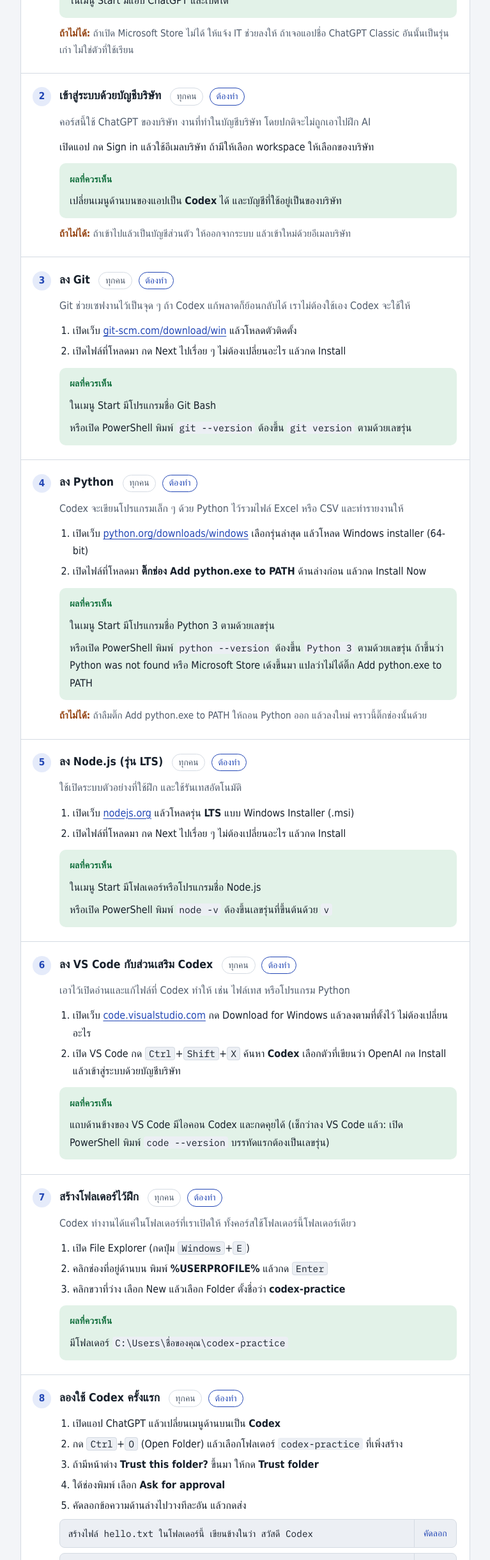
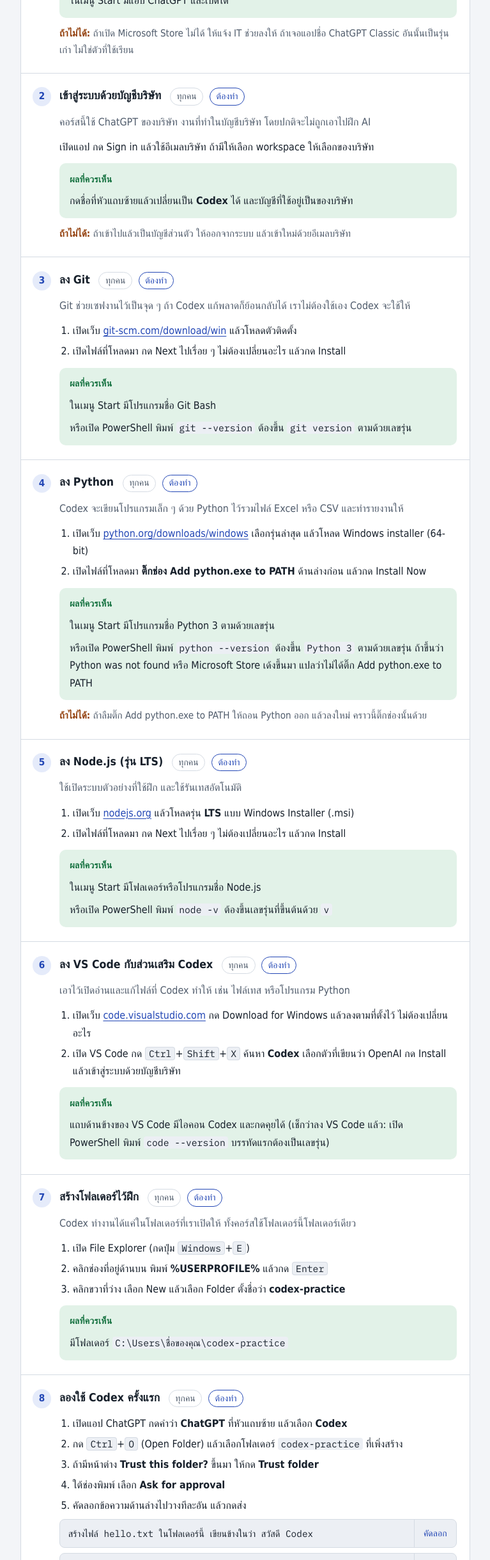
Before and after one commit to k12club/pylon-ai-foundation, a plain HTML site: page install-checklist.html in a window 1280 px wide. Shown: the part 791-3229 px from the top of the page at 64% size, without its empty margins (256-1023 px from the left). Drawn offline with Linux system fonts and the light colour scheme; a web font is replaced by a local one.

Commit message:
docs: แก้ตัวสลับ Codex และทางสำรอง BIZ-3 ตามรีวิว

```diff
--- a/install-checklist.html
+++ b/install-checklist.html
@@ -202,7 +202,7 @@ footer ul { margin: 0; padding-left: 1.2rem; }
         <div class="how"><p>เปิดแอป กด Sign in แล้วใช้อีเมลบริษัท ถ้ามีให้เลือก workspace ให้เลือกของบริษัท</p></div>
         <div class="check">
           <p class="check-label">ผลที่ควรเห็น</p>
-          <p>เปลี่ยนเมนูด้านบนของแอปเป็น <b>Codex</b> ได้ และบัญชีที่ใช้อยู่เป็นของบริษัท</p>
+          <p>กดชื่อที่หัวแถบซ้ายแล้วเปลี่ยนเป็น <b>Codex</b> ได้ และบัญชีที่ใช้อยู่เป็นของบริษัท</p>
         </div>
         <p class="trouble"><b>ถ้าไม่ได้:</b> ถ้าเข้าไปแล้วเป็นบัญชีส่วนตัว ให้ออกจากระบบ แล้วเข้าใหม่ด้วยอีเมลบริษัท</p>
       </li>
@@ -291,7 +291,7 @@ footer ul { margin: 0; padding-left: 1.2rem; }
         <div class="step-head"><h3>ลองใช้ Codex ครั้งแรก</h3><span class="chip">ทุกคน</span><span class="chip req">ต้องทำ</span></div>
         <div class="how">
           <ol>
-            <li>เปิดแอป ChatGPT แล้วเปลี่ยนเมนูด้านบนเป็น <b>Codex</b></li>
+            <li>เปิดแอป ChatGPT กดคำว่า <b>ChatGPT</b> ที่หัวแถบซ้าย แล้วเลือก <b>Codex</b></li>
             <li>กด <kbd>Ctrl</kbd>+<kbd>O</kbd> (Open Folder) แล้วเลือกโฟลเดอร์ <code>codex-practice</code> ที่เพิ่งสร้าง</li>
             <li>ถ้ามีหน้าต่าง <b>Trust this folder?</b> ขึ้นมา ให้กด <b>Trust folder</b></li>
             <li>ใต้ช่องพิมพ์ เลือก <b>Ask for approval</b></li>
```
Also changed, not shown: install-checklist.local.html (+2 -2 lines), 2 other files.
